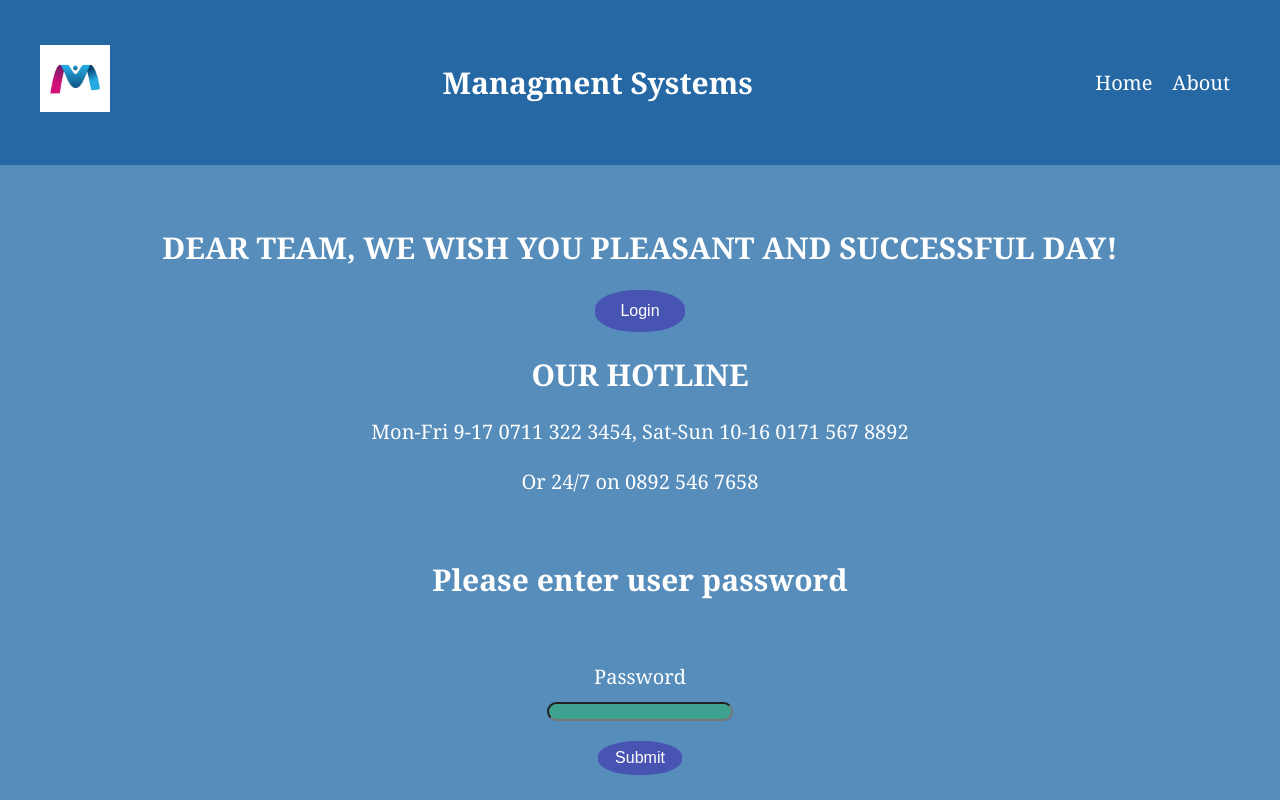
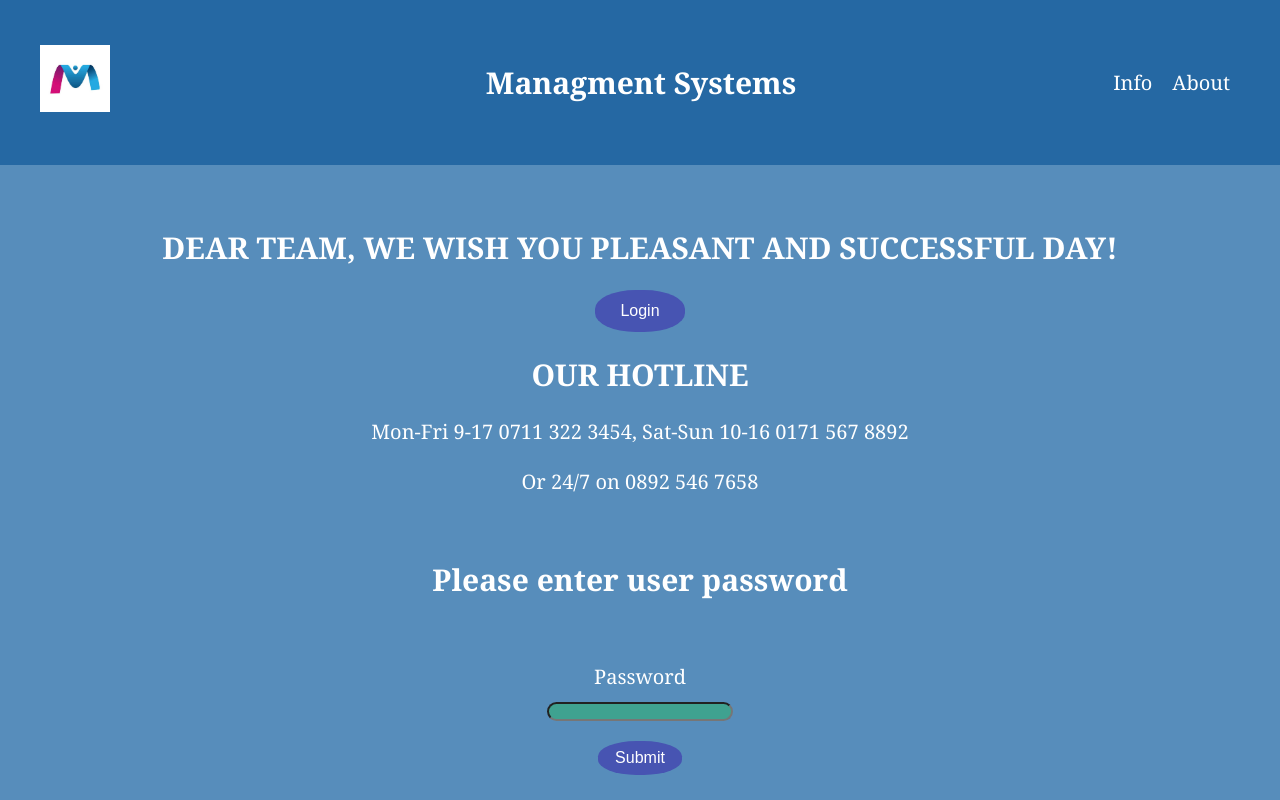
Before and after one commit to lsvelikov/Cashier, an Angular app: page /login in a window 1280 px wide. Shown: the top 800 px of the page. Built offline with nearby package versions, Linux system fonts and the light colour scheme.

Commit message:
small chenges

```diff
--- a/src/app/app.routes.ts
+++ b/src/app/app.routes.ts
@@ -6,7 +6,7 @@ export const routes: Routes = [
     {
         path: 'login',
         component: LoginComponent,
-        title: 'LogIn,'
+        title: 'LogIn',
     },
     {
         path: 'tables',
--- a/src/app/header/header.component.css
+++ b/src/app/header/header.component.css
@@ -1,8 +1,12 @@
 .site-header {
     display: flex;
+    align-items: center;
     justify-content: space-between;
-    align-items: center;
     color: white;
+}
+
+.site-header h1 {
+  margin-right: -2.3em;
 }
 
 .site-header nav ul {
--- a/src/app/header/header.component.html
+++ b/src/app/header/header.component.html
@@ -5,7 +5,7 @@
     <h1>Managment Systems</h1>
     <nav>
         <ul>
-            <li>Home</li>
+            <li>Info</li>
             <li>About</li>
         </ul>
     </nav>
--- a/src/app/login/login.component.ts
+++ b/src/app/login/login.component.ts
@@ -9,7 +9,6 @@ import { Router } from '@angular/router';
   imports: [FormsModule],
   templateUrl: './login.component.html',
   styleUrl: './login.component.css',
-
 })
 export class LoginComponent {
   passwordId = signal('7070');
```
